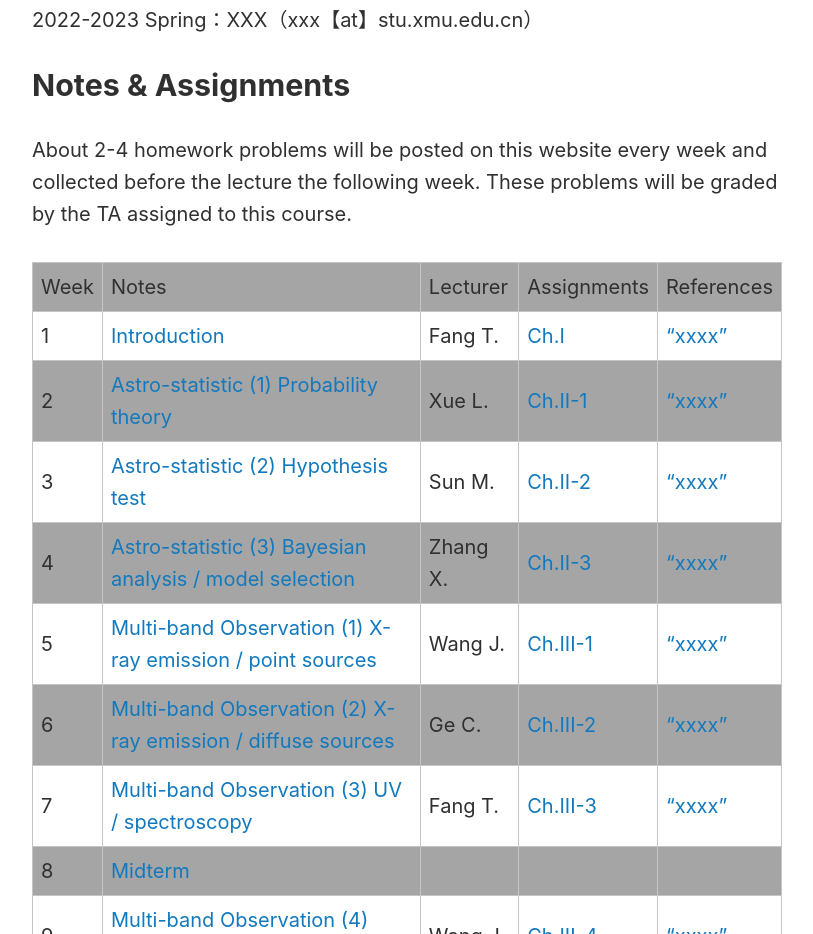
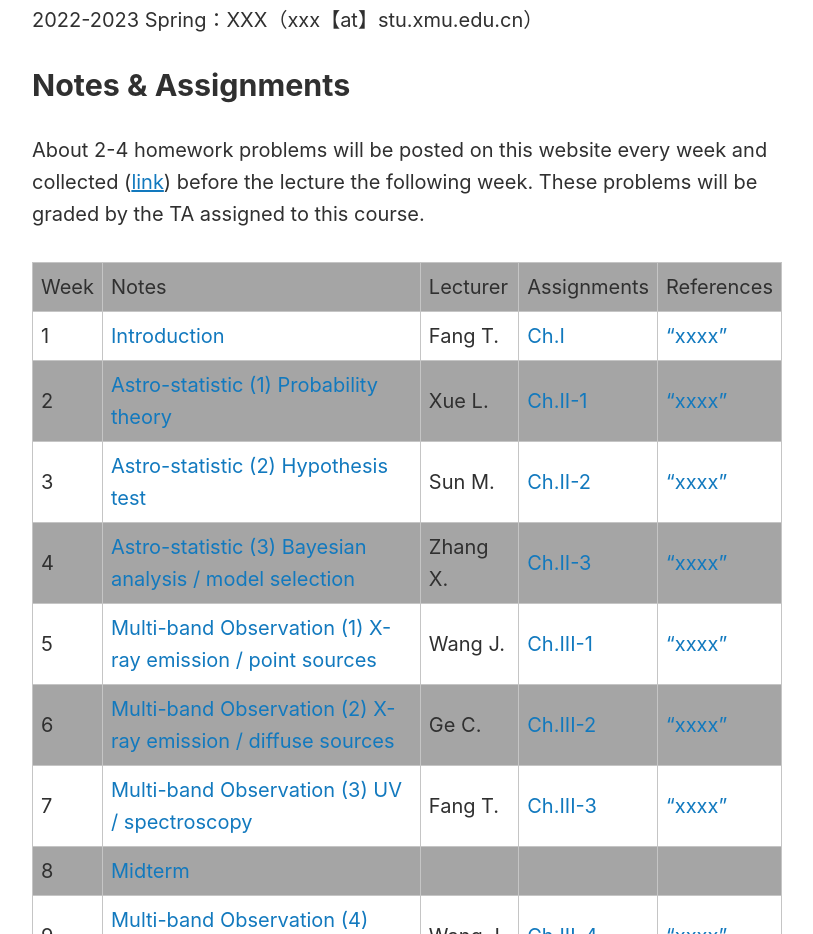
Before and after one commit to siyifeng/deepsky, a plain HTML site: page index.html in a window 1280 px wide. Shown: the part 2200-3134 px from the top of the page, without its empty margins (233-1046 px from the left). Drawn offline with Linux system fonts and the light colour scheme.

Commit message:
homework

```diff
--- a/index.html
+++ b/index.html
@@ -95,7 +95,7 @@
               <h4 class="wp-block-heading" id="课程助教">Teaching Assistant</h4>
               <p>2022-2023 Spring：XXX（xxx【at】stu.xmu.edu.cn）<br> </p>
               <h4 class="wp-block-heading" id="授课内容及作业">Notes & Assignments</h4>
-              <p>About 2-4 homework problems will be posted on this website every week and collected before the lecture the following week. These problems will be graded by the TA assigned to this course. </p>
+              <p>About 2-4 homework problems will be posted on this website every week and collected (<a href="https://v2.fangcloud.com/collection/1c8befc50d9a943dc36a8a291fa72d71">link</a>) before the lecture the following week. These problems will be graded by the TA assigned to this course. </p>
               <figure class="wp-block-table is-style-stripes">
                 <table>
                   <tbody>
```
